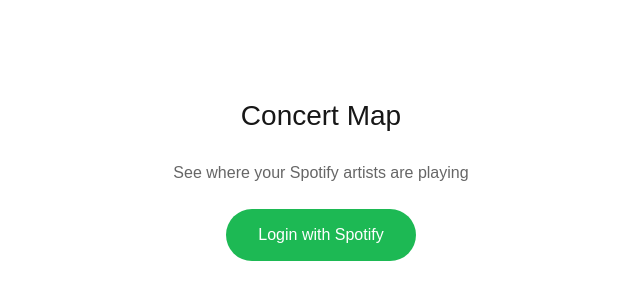
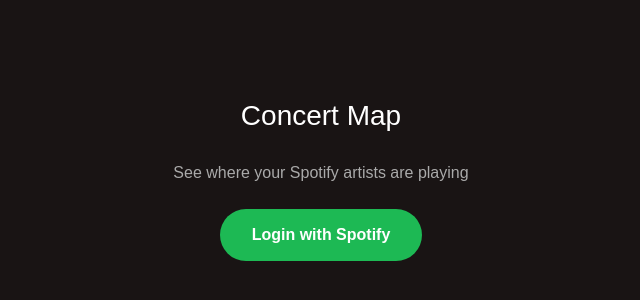
Before and after one commit to kchaud01/concert-map, a Next.js app: page /login in a window 1280 px wide. Shown: the part 222-522 px from the top of the page, without its empty margins (319-959 px from the left). Built offline with nearby package versions, Linux system fonts and the light colour scheme; no server answers.

Commit message:
fix login page client rendering

```diff
--- a/app/login/page.tsx
+++ b/app/login/page.tsx
@@ -2,9 +2,8 @@
 import { createClient } from '@/utils/supabase'
 
 export default function LoginPage() {
-  const supabase = createClient()
-
   const handleLogin = async () => {
+    const supabase = createClient()
     await supabase.auth.signInWithOAuth({
       provider: 'spotify',
       options: {
@@ -15,10 +14,10 @@
   }
 
   return (
-    <main style={{ display: 'flex', flexDirection: 'column', alignItems: 'center', justifyContent: 'center', height: '100vh', gap: '24px' }}>
-      <h1 style={{ fontSize: '28px', fontWeight: '500' }}>Concert Map</h1>
-      <p style={{ color: '#666' }}>See where your Spotify artists are playing</p>
-      <button onClick={handleLogin} style={{ background: '#1DB954', color: 'white', border: 'none', padding: '14px 32px', borderRadius: '50px', fontSize: '16px', cursor: 'pointer', fontWeight: '500' }}>
+    <main style={{ display: 'flex', flexDirection: 'column', alignItems: 'center', justifyContent: 'center', height: '100vh', gap: '24px', background: '#191414' }}>
+      <h1 style={{ color: '#fff', fontSize: '28px', fontWeight: '500' }}>Concert Map</h1>
+      <p style={{ color: '#aaa' }}>See where your Spotify artists are playing</p>
+      <button onClick={handleLogin} style={{ background: '#1DB954', color: 'white', border: 'none', padding: '14px 32px', borderRadius: '50px', fontSize: '16px', cursor: 'pointer', fontWeight: '600' }}>
         Login with Spotify
       </button>
     </main>
```
